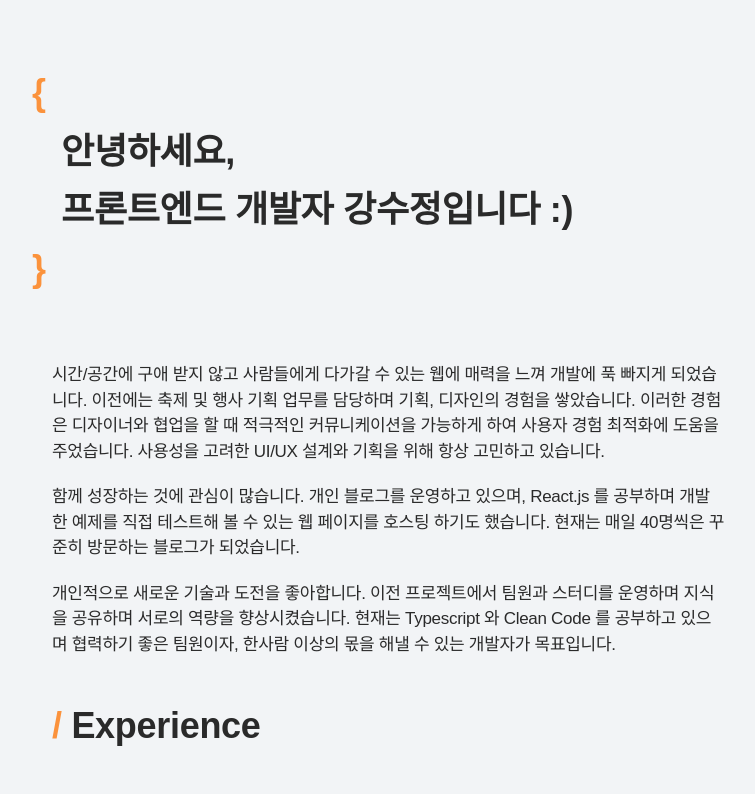
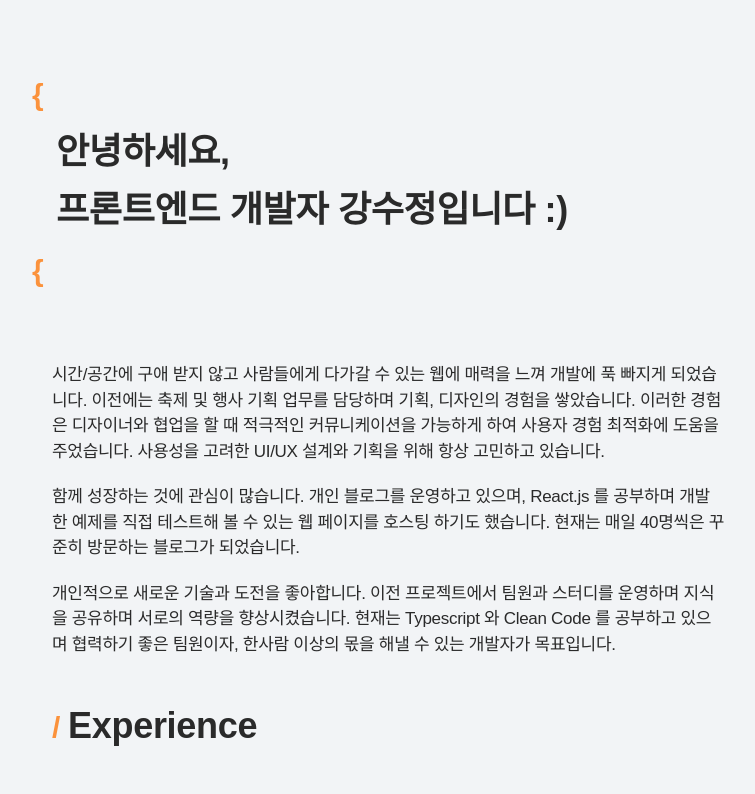
Before and after one commit to mirro97/my-page, a Next.js app: page / in a window 1280 px wide. Shown: the top 794 px of the page, without its empty margins (252-1007 px from the left). Built offline with nearby package versions, Linux system fonts and the light colour scheme.

Commit message:
[update] Top/SubHeader 구조 수정

```diff
--- a/src/app/page.tsx
+++ b/src/app/page.tsx
@@ -1,15 +1,13 @@
-import { TextList, StickyBox } from "@/components";
+import { TextList, StickyBox, TextBox } from "@/components";
 import BasicBox from "@/components/Box/BasicBox";
 import ContentBox from "@/components/Box/ContentBox";
 import ImageBox from "@/components/Box/ImageBox";
-import TextBox from "@/components/Box/TextBox";
 import TwoSeperatedBox from "@/components/Box/TwoSeperatedBox";
 import BodySection from "@/components/Layout/BodySection";
 import BottomSection from "@/components/Layout/BottomSection";
 import TopSection from "@/components/Layout/TopSection";
 import Text from "@/components/Text";
 import LinkText from "@/components/Text/LinkText";
-import Point from "@/components/Text/Point";
 import SubHeader from "@/components/Text/SubHeader";
 import TopHeader from "@/components/Text/TopHeader";
 import Image from "next/image";
@@ -19,9 +17,7 @@ export default function Home() {
     <>
       <TopSection>
         <TopHeader>
-          <Point>&#123;</Point> <br />
-          &nbsp;&nbsp; 안녕하세요, <br /> &nbsp;&nbsp; 프론트엔드 개발자 강수정입니다 :&#41; <br />
-          <Point>&#125;</Point>
+          안녕하세요, <br /> 프론트엔드 개발자 강수정입니다 :&#41;
         </TopHeader>
       </TopSection>
 
@@ -49,9 +45,7 @@ export default function Home() {
 
         {/* 경력 */}
         <BasicBox>
-          <SubHeader>
-            <Point>/</Point> Experience
-          </SubHeader>
+          <SubHeader>Experience</SubHeader>
           {/* # 오라클컴퍼니 */}
           <TwoSeperatedBox>
             <StickyBox
@@ -303,9 +297,7 @@ export default function Home() {
 
         {/* 개인프로젝트 및 경험 */}
         <BasicBox>
-          <SubHeader>
-            <Point>/</Point> Projects & Other Experiences
-          </SubHeader>
+          <SubHeader>Projects & Other Experiences</SubHeader>
           {/* 나만의 포켓몬 도감 */}
           <TwoSeperatedBox>
             <div className="mb-10 ">
@@ -458,9 +450,7 @@ export default function Home() {
 
         {/* 연락처 */}
         <BasicBox>
-          <SubHeader>
-            <Point>/</Point> Contact
-          </SubHeader>
+          <SubHeader>Contact</SubHeader>
           <TwoSeperatedBox>
             <Text size="xl" isBold>
               Github
@@ -483,9 +473,7 @@ export default function Home() {
 
         {/* 학력 */}
         <BasicBox>
-          <SubHeader>
-            <Point>/</Point> Education
-          </SubHeader>
+          <SubHeader>Education</SubHeader>
           <TwoSeperatedBox>
             <Text size="2xl" isBold>
               강원대학교
--- a/src/components/Text.tsx
+++ b/src/components/Text.tsx
@@ -2,9 +2,11 @@ import { ReactNode } from "react";
 import { twMerge } from "tailwind-merge";
 
 interface IProps {
-  size: "sm" | "xl" | "2xl" | "3xl";
+  size?: "sm" | "xl" | "2xl" | "3xl";
   isBold?: boolean;
+  isPoint?: boolean;
   children: ReactNode;
+  className?: string;
 }
 
 const textSize = {
@@ -14,9 +16,16 @@ const textSize = {
   "3xl": "text-3xl",
 };
 
-export default function Text({ size, isBold, children }: IProps) {
+export default function Text({ size = "sm", isBold, isPoint, children, className }: IProps) {
   return (
-    <p className={twMerge(textSize[size], isBold ? "font-bold" : "'")}>
+    <p
+      className={twMerge(
+        textSize[size],
+        isBold ? "font-bold" : "",
+        isPoint ? "inline-block font-bold text-orange-400" : "",
+        className
+      )}
+    >
       {children}
     </p>
   );
--- a/src/components/Text/SubHeader.tsx
+++ b/src/components/Text/SubHeader.tsx
@@ -1,4 +1,6 @@
 import { ReactNode } from "react";
+import Text from "../Text";
+import Point from "./Point";
 
 interface IProps {
   children: ReactNode;
@@ -7,6 +9,9 @@ interface IProps {
 export default function SubHeader({ children }: IProps) {
   return (
     <div className="font-bold py-10 sm:text-4xl text-3xl sm:leading-relaxed leading-relaxed">
+      <Text size="3xl" isPoint className="mr-[8px]">
+        /
+      </Text>
       {children}
     </div>
   );
--- a/src/components/Text/TopHeader.tsx
+++ b/src/components/Text/TopHeader.tsx
@@ -1,4 +1,5 @@
 import { ReactNode } from "react";
+import Text from "../Text";
 
 interface IProps {
   children: ReactNode;
@@ -7,7 +8,13 @@ interface IProps {
 export default function TopHeader({ children }: IProps) {
   return (
     <div className="font-bold sm:text-4xl text-3xl sm:leading-relaxed leading-relaxed">
-      {children}
+      <Text size="3xl" isPoint>
+        &#123;
+      </Text>
+      <p className="ml-[24px] break-keep">{children}</p>
+      <Text size="3xl" isPoint>
+        &#123;
+      </Text>
     </div>
   );
 }
--- a/src/components/index.ts
+++ b/src/components/index.ts
@@ -1,4 +1,5 @@
 import TextList from "./TextList";
 import StickyBox from "./Box/StickyBox";
+import TextBox from "./Box/TextBox";
 
-export { TextList, StickyBox };
+export { TextList, StickyBox, TextBox };
```
